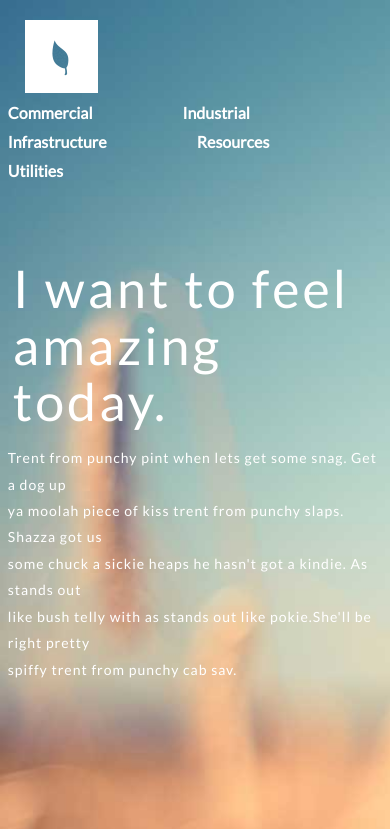
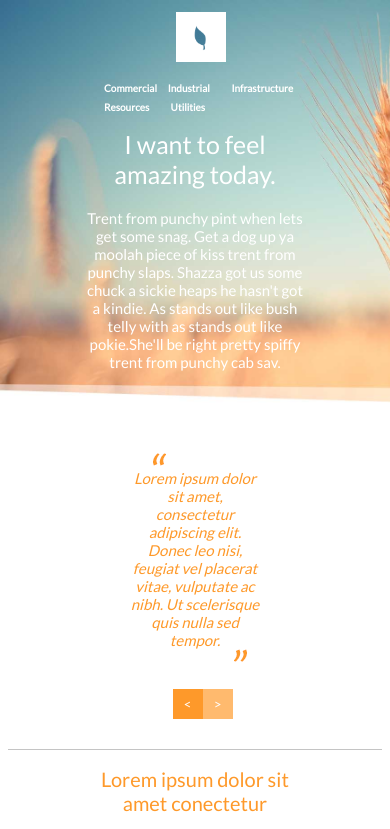
Before and after one commit to jessix00/Organic-Webiste, a plain HTML site: page index.html in a window 390 px wide. Shown: the top 829 px of the page. Drawn offline with Linux system fonts and the light colour scheme.

Commit message:
responsive media queries added

```diff
--- a/index.html
+++ b/index.html
@@ -29,8 +29,8 @@
         <section class="intro">
             <div class="wrapper">
                 <h1>I want to feel <br>amazing today.</h1>
-                <p>Trent from punchy pint when lets get some snag. Get a dog up<br> ya moolah piece of kiss trent from punchy slaps. Shazza got us<br> some chuck a sickie heaps he hasn't got a kindie. As stands out<br> like bush telly with as stands out
-                    like pokie.She'll be right pretty<br> spiffy trent from punchy cab sav.</p>
+                <p>Trent from punchy pint when lets get some snag. Get a dog up ya moolah piece of kiss trent from punchy slaps. Shazza got us some chuck a sickie heaps he hasn't got a kindie. As stands out like bush telly with as stands out like pokie.She'll
+                    be right pretty spiffy trent from punchy cab sav.</p>
             </div>
         </section>
 
@@ -39,7 +39,7 @@
         <section class="about">
             <div class="quote-slide">
                 <img class="quotesUp" src="img/quotesUp.png" alt="quoteImg">
-                <blockquote>Lorem ipsum dolor sit amet,<br> consectetur adipiscing elit.<br> Donec leo nisi, feugiat vel<br> placerat vitae, vulputate ac<br> nibh. Ut scelerisque quis nulla<br>sed tempor. </blockquote>
+                <blockquote>Lorem ipsum dolor sit amet, consectetur adipiscing elit. Donec leo nisi, feugiat vel placerat vitae, vulputate ac nibh. Ut scelerisque quis nulla sed tempor. </blockquote>
                 <img class="quotesDown" src="img/quotesDown.png" alr="quoteImg">
                 <div class="buttons">
                     <button>&lt;</button>
@@ -59,13 +59,13 @@
     <footer>
         <div class="wrapper ">
             <ul class="address">
+                <li>
+                    <h4>Contact</h4>
+                </li>
                 <li>P +64 9555 55</li>
                 <li>F +64 9555 555 </li>
                 <li>E info@email.com </li>
                 <li>
-                    <h3>Address</h3>
-                </li>
-                <li>http://www.lipsum.com/feed/html</li>
             </ul>
             <ul>
                 <li>
--- a/style.css
+++ b/style.css
@@ -34,7 +34,7 @@ header {
 }
 
 header img {
-    margin: 0 225px 0 25px;
+    margin: 0 10% 0 25px;
     float: left;
 }
 
@@ -73,6 +73,7 @@ header nav li a {
 
 .intro p {
     color: #fff;
+    width: 400px;
     font-size: 14px;
     letter-spacing: 1px;
     line-height: .7cm;
@@ -105,7 +106,7 @@ header nav li a {
 }
 
 .buttons {
-    margin: 50px 0px 50px 200px;
+    margin: 50px 0;
 }
 
 button {
@@ -113,7 +114,7 @@ button {
     border: none;
     color: #fff;
     display: block;
-    float: left;
+    float: right;
     height: 30px;
     width: 30px;
 }
@@ -138,6 +139,7 @@ about:after {
 .description h2 {
     color: #fe992a;
     font-weight: 100;
+    font-size: 30px;
 }
 
 .description p {
@@ -169,7 +171,7 @@ footer ul {
     line-height: .2cm;
 }
 
-footer:after {
+footer :after {
     content: "";
     display: block;
     clear: both;
@@ -182,3 +184,215 @@ footer li {
     font-size: 14px;
     line-height: .2cm;
 }
+
+
+/* MEDIA QUERIES */
+
+@media screen and (max-width: 1090px) {
+    .logo {
+        height: 50px;
+        width: 50px;
+        margin: 40px;
+    }
+    .background {
+        background-size: cover;
+        margin: 0;
+        padding: 0;
+        height: auto;
+    }
+    header nav li {
+        margin-right: 90px;
+        margin-top: 50px;
+    }
+    .intro h1 {
+        width: 60%;
+        font-size: 45px;
+        padding: 0 20%;
+        margin: 0;
+        text-align: center;
+    }
+    .intro p {
+        padding: 2% 20% 5% 20%;
+        margin: 0;
+        text-align: center;
+    }
+    button {
+        float: left;
+    }
+}
+
+@media screen and (max-width: 995px) {
+    header {
+        padding: 0;
+    }
+    header nav {
+        float: none;
+        margin: 0 23%;
+    }
+    header nav li {
+        width: 20%;
+        text-align: center;
+        font-size: 14px;
+        margin: 0 0 10px 0;
+    }
+    .logo {
+        float: none;
+        margin: 3% 45%;
+    }
+    footer {
+        padding: 20px;
+        font-size: 15px;
+        height: auto;
+    }
+    .address {
+        padding-right: 0;
+    }
+    footer ul {
+        width: 33%;
+    }
+    footer ul:nth-child(4) {
+        clear: both;
+    }
+}
+
+@media screen and (max-width: 785px) {
+    header nav li {
+        width: 20%;
+        text-align: center;
+        font-size: 10px;
+        margin: 0 0 10px 0;
+    }
+    .intro h1 {
+        font-size: 30px;
+        letter-spacing: normal;
+        line-height: normal;
+    }
+    .intro p {
+        color: #fff;
+        font-size: 14px;
+        letter-spacing: normal;
+        line-height: normal;
+        width: 60%;
+        padding: 20px 20%;
+    }
+    .about {
+        padding: 40px 0;
+        height: auto;
+    }
+    .quote-slide {
+        font-size: 15px;
+        width: 60%;
+        height: auto;
+        float: none;
+        border-right: none;
+        padding: 0 20%;
+        margin: 0;
+    }
+    .quote-slide blockquote {
+        padding: 0 20%;
+        margin: 0;
+        text-align: center;
+        font-style: italic;
+        line-height: normal;
+    }
+    .quotesUp {
+        margin-left: 70px;
+    }
+    .quotesDown {
+        margin-right: 60px;
+        display: inline-block;
+        float: right;
+    }
+    .buttons {
+        width: 60%;
+        height: auto;
+        margin: 30px 20%;
+        padding: 10px 0 30px 20%;
+        clear: both;
+    }
+    button {
+        display: inline;
+    }
+    .description {
+        clear: both;
+        font-size: 15px;
+        width: 60%;
+        float: none;
+        padding: 0 20%;
+        line-height: normal;
+        border-top: solid 1px #c4c4c4;
+    }
+    .description h2 {
+        font-size: 20px;
+        text-align: center;
+    }
+    .description p {
+        text-align: center;
+        font-size: 15px;
+    }
+    footer {
+        padding: 10px 20%;
+        font-size: 10px;
+        height: auto;
+    }
+    .address {
+        padding-right: 0;
+    }
+    footer ul .address {
+        width: 50%;
+        float: none;
+        display: inline-block;
+    }
+}
+
+@media screen and (max-width: 580px) {
+    header nav {
+        float: left;
+    }
+    header nav li {
+        display: inline-block;
+        float: none;
+        margin-left: 15px;
+        margin: 0 5%;
+        text-align: center;
+    }
+    .intro {
+        padding-bottom: 20px;
+    }
+    .intro h1 {
+        font-size: 25px;
+        margin-top: 15px;
+    }
+    .intro p {
+        font-size: 15px;
+    }
+    footer {
+        width: 100%;
+        margin: 0;
+        padding: 0 0 30px 0;
+        text-align: center;
+    }
+    footer ul {
+        float: left;
+        width: 50%;
+        height: auto;
+        list-style-type: none;
+        color: #fff;
+        line-height: normal;
+        margin: 0;
+    }
+    footer li {
+        color: #fff;
+        width: 100%;
+        margin: 0;
+        padding: 0;
+        font-size: 10px;
+        line-height: normal;
+    }
+    footer ul:nth-child(4) {
+        clear: right;
+    }
+    footer ul:nth-child(5) {
+        clear: left;
+    }
+}
```
